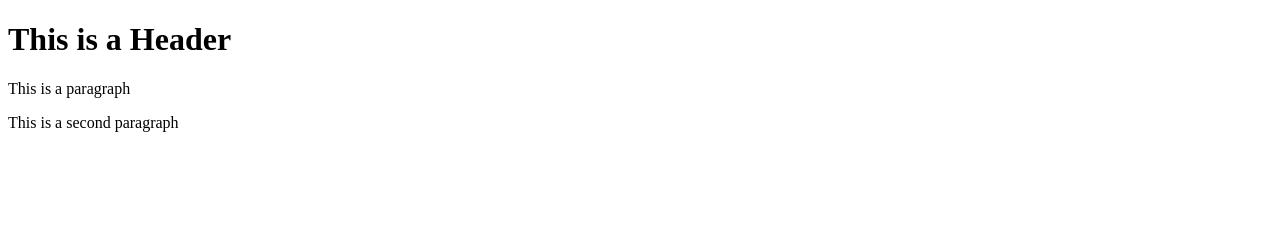
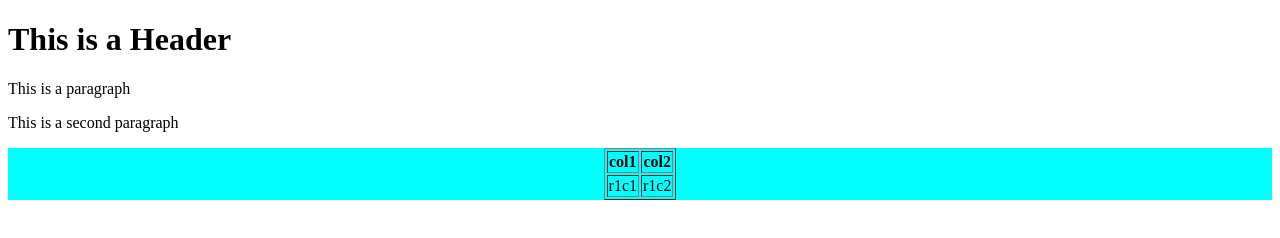
Before and after one commit to NeoZian/git-test, a website: page index.html in a window 1280 px wide. Drawn offline with Linux system fonts and the light colour scheme.

Commit message:
fourth commit

```diff
--- a/index.html
+++ b/index.html
@@ -6,5 +6,17 @@
         <h1>This is a Header</h1>
         <p>This is a paragraph</p>
         <p>This is a second paragraph</p>
+
+
+        <div align="center" style="background-color: aqua;">
+            <table border="1px">
+                <th>col1</th>
+                <th>col2</th>
+                <tr>
+                    <td>r1c1</td>
+                    <td>r1c2</td>
+                </tr>
+            </table>
+        </div>
     </body>
 </html>
```
Also changed, not shown: package.json (added, +24 -0 lines), 2 other files.
